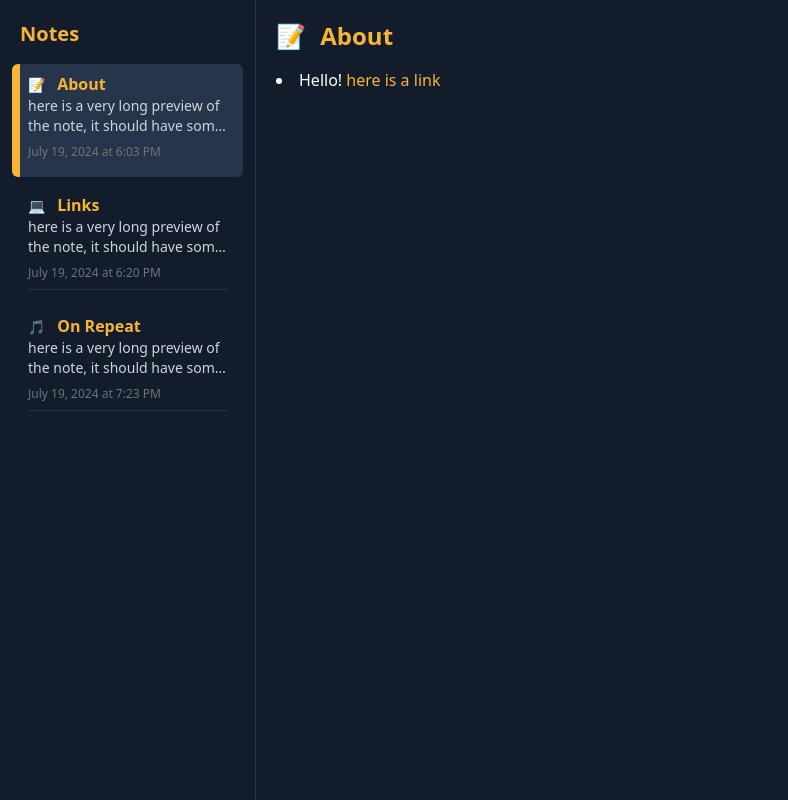
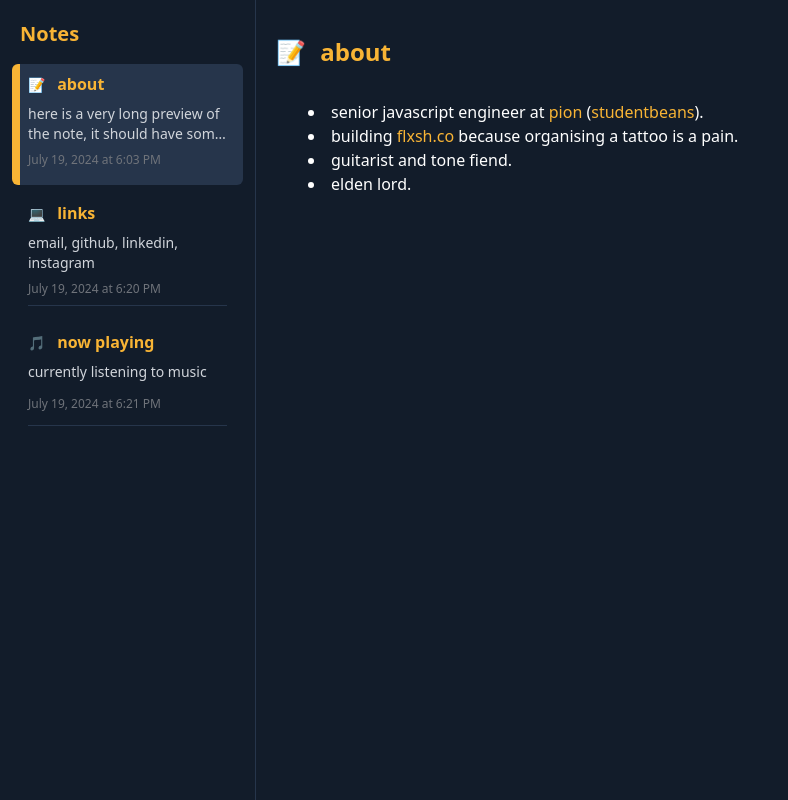
Before and after one commit to dcrgll/dc-2024, a Next.js app: page /about in a window 1280 px wide. Shown: the whole page, without its empty margins (0-788 px from the left). Built offline with nearby package versions, Linux system fonts and the light colour scheme.

Commit message:
Add now playing

```diff
--- a/src/app/about/page.tsx
+++ b/src/app/about/page.tsx
@@ -3,6 +3,7 @@ import { type Metadata } from 'next'
 import routes from '@/lib/routes'
 import Link from '@/components/link'
 import Note from '@/components/note'
+import NoteContent from '@/components/note-content'
 import NoteTitle from '@/components/note-title'
 
 export const metadata: Metadata = {
@@ -14,9 +15,24 @@ export default function AboutPage() {
     <Note>
       <NoteTitle emoji={routes.about.emoji}>{routes.about.label}</NoteTitle>
 
-      <li>
-        Hello! <Link href="https://google.com">here is a link</Link>
-      </li>
+      <NoteContent>
+        {/* <h4 className="font-bold">currently</h4> */}
+
+        <li>
+          senior javascript engineer at{' '}
+          <Link href="https://wearepion.com">pion</Link> (
+          <Link href="https://studentbeans.com">studentbeans</Link>).
+        </li>
+
+        <li>
+          building <Link href="https://flxsh.co">flxsh.co</Link> because
+          organising a tattoo is a pain.
+        </li>
+
+        <li>guitarist and tone fiend. </li>
+
+        <li>elden lord.</li>
+      </NoteContent>
     </Note>
   )
 }
--- /dev/null
+++ b/src/app/now-playing/page.tsx
@@ -0,0 +1,52 @@
+import { type Metadata } from 'next'
+
+import routes from '@/lib/routes'
+import Link from '@/components/link'
+import Note from '@/components/note'
+import NoteContent from '@/components/note-content'
+import NoteTitle from '@/components/note-title'
+
+export const metadata: Metadata = {
+  title: routes.nowPlaying.label.toLowerCase()
+}
+
+const links = [
+  {
+    href: 'https://open.spotify.com/album/2oSZ420w1kkEdXMaDaNEbt?si=NJ_wdkoBSGqLb7aq91WKsg',
+    label: 'heavy jelly - soft play'
+  },
+  {
+    href: 'https://open.spotify.com/album/0sOeI7pbAmIc8aDFyvkBUW?si=FkEFss9lQgay5B4BIOkAVQ',
+    label: 'starting over - chris stapleton'
+  },
+  {
+    href: 'https://open.spotify.com/album/0MjlKhtsyax9HSWNkYaWM2?si=6qNFcEZASJCzsPiWGF9ulw',
+    label: 'waltz for debby - bill evans trio'
+  },
+  {
+    href: 'https://open.spotify.com/album/4LsFjd6Se6lEsughB7sXhF?si=-X2UwRCTQaiMB8uxiMRn8Q',
+    label: 'be the wheel - theo katzman'
+  }
+]
+
+export default function NowPlayingPage() {
+  return (
+    <Note>
+      <NoteTitle emoji={routes.nowPlaying.emoji}>
+        {routes.nowPlaying.label}
+      </NoteTitle>
+
+      <NoteContent>
+        <h4 className="mb-2 font-bold">currently playing</h4>
+
+        <ul className="list-disc">
+          {links.map((link) => (
+            <li key={link.href}>
+              <Link href={link.href}>{link.label}</Link>
+            </li>
+          ))}
+        </ul>
+      </NoteContent>
+    </Note>
+  )
+}
--- a/src/components/nav-item.tsx
+++ b/src/components/nav-item.tsx
@@ -30,7 +30,7 @@ export default function NavItem({
     >
       <Link href={href} className="flex min-h-24 flex-col justify-between">
         <div className="">
-          <h2 className="text-md break-words font-bold text-accent-foreground">
+          <h2 className="text-md mb-2 break-words font-bold text-accent-foreground">
             <span className="mr-2 text-sm">{emoji}</span> {label}
           </h2>
 
--- a/src/components/note-title.tsx
+++ b/src/components/note-title.tsx
@@ -6,7 +6,7 @@ export default function NoteTitle({
   emoji: string
 }) {
   return (
-    <h1 className="mb-4 text-2xl font-bold text-accent-foreground">
+    <h1 className="mb-8 mt-4 text-2xl font-bold text-accent-foreground">
       <span className="mr-2">{emoji}</span> {children}
     </h1>
   )
--- a/src/lib/routes.ts
+++ b/src/lib/routes.ts
@@ -3,7 +3,7 @@ import { type Route } from '@/types/route'
 const routes: Record<string, Route> = {
   about: {
     href: '/about',
-    label: 'About',
+    label: 'about',
     emoji: '📝',
     description:
       'here is a very long preview of the note, it should have some ellipsis at the end',
@@ -11,19 +11,17 @@ const routes: Record<string, Route> = {
   },
   links: {
     href: '/links',
-    label: 'Links',
+    label: 'links',
     emoji: '💻',
-    description:
-      'here is a very long preview of the note, it should have some ellipsis at the end',
+    description: 'email, github, linkedin, instagram',
     created: 'July 19, 2024 at 6:20 PM'
   },
-  onRepeat: {
-    href: '/on-repeat',
-    label: 'On Repeat',
+  nowPlaying: {
+    href: '/now-playing',
+    label: 'now playing',
     emoji: '🎵',
-    description:
-      'here is a very long preview of the note, it should have some ellipsis at the end',
-    created: 'July 19, 2024 at 7:23 PM'
+    description: 'currently listening to music',
+    created: 'July 19, 2024 at 6:21 PM'
   }
 }
 
```
